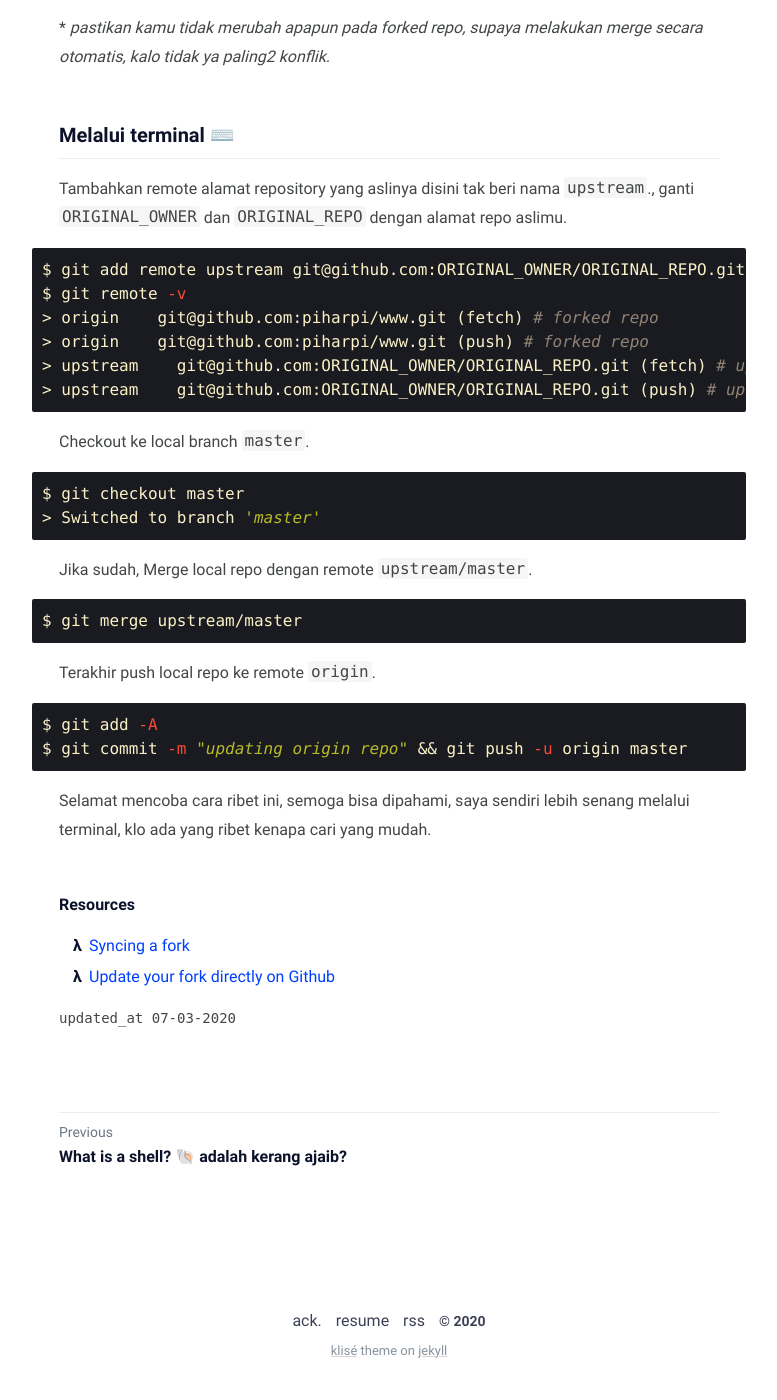
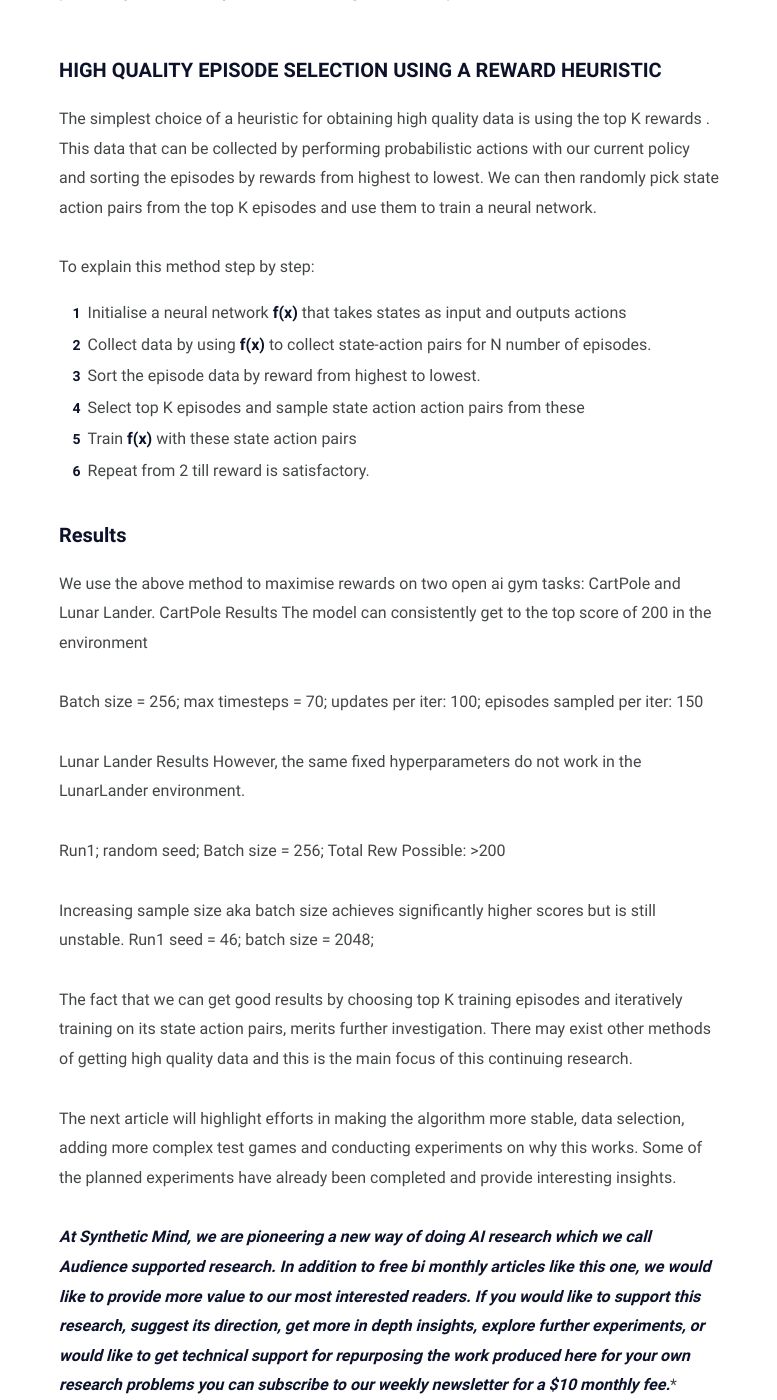
Before and after one commit to syntheticmindAI/syntheticmindAI.github.io, a Jekyll site: the page built from _posts/cara-memperbarui-fork-repository/2020-01-29-cara-memperbarui-fork-repository.md, in a window 1280 px wide and 1400 px high, scrolled down 1957 px. Shown: the whole window, without its empty margins (251-1028 px from the left). Built offline with Jekyll 4.4.1, drawn with Linux system fonts in a browser that asks for light colours; some web fonts are replaced; some of the changed text lies outside the part shown.

Commit message:
content update

````diff
--- a/_posts/cara-memperbarui-fork-repository/2020-01-29-cara-memperbarui-fork-repository.md
+++ b/_posts/cara-memperbarui-fork-repository/2020-01-29-cara-memperbarui-fork-repository.md
@@ -22,13 +22,21 @@ An example of this loss function is the policy gradient loss:
 
 
 <figure>
-<img src="{{ page.image }}" alt="ilustrasi repo yang mau diupdate">
-<figcaption>Fig 1. Gambaran ribetnya.</figcaption>
+<img src="loss.png" alt="policy gradient loss" >
+<figcaption>Fig 1. Policy gradient loss.</figcaption>
 </figure>
 
-Ada dua cara untuk memperbarui forked repository menggunakan web interface yang disediakan oleh github tapi ribet, atau melalui terminal yang lebih ribet lagi.
+As shown above to get the gradient we not only need the episode trajectories in the actions a(t), predicted by phi given a state s(t),  we also need to have Ø(t) which is a form of the reward function.
+Adding this  Ø(t) to our loss function can make the agent harder to train and introduces a host of new hyperparameters to tune.
+Although there have been a number of improvements to replace the Ø(t) function. A valid research question to ask is if we can remove the reward from our loss function and still have an agent perform actions that maximise reward.
 
-### HIGH QUALITY EPISODE SELECTION USING A REWARD HEURISTIC
+Imitation learning, where a set of human/expert demonstrations are used to train a policy has been successful in training robust game plating agents. But this method needs human/ expert demonstrations in the first place. This is an inefficient and low yield way of collecting data for training a policy.
+
+A better approach given the constraints, is to find a way that we can collect high quality data for supervised learning without using any kind of demonstrations.  We define high quality data as state action pairs that can be used to improve a suboptimal policy.
+In this first article in the series, we explore the use of the reward function to select high quality state action pairs for the model to train on. In this way we get rid of Ø(t) and also show that we can get promising results on toy tasks, while using a much simpler loss function.
+
+
+#### HIGH QUALITY EPISODE SELECTION USING A REWARD HEURISTIC
 
 The simplest choice of a heuristic for obtaining high quality data is using the top K rewards . This data that can be collected by performing probabilistic actions with our current policy and sorting the episodes by rewards from highest to lowest. We can then randomly pick state action pairs from the top K episodes and use them to train a neural network.
 
@@ -41,44 +49,38 @@ To explain this method step by step:
 6. Repeat from 2 till reward is satisfactory.
 
 
-\* _pastikan kamu tidak merubah apapun pada forked repo, supaya melakukan merge secara otomatis, kalo tidak ya paling2 konflik._
+#### Results
 
-### Melalui terminal ⌨️
+We use the above method to maximise rewards on two open ai gym tasks: CartPole and Lunar Lander.
+CartPole Results
+The model can consistently get to the top score of 200 in the environment
 
-Tambahkan remote alamat repository yang aslinya disini tak beri nama `upstream`., ganti `ORIGINAL_OWNER` dan `ORIGINAL_REPO` dengan alamat repo aslimu.
+Batch size = 256; max timesteps = 70; updates per iter: 100; episodes sampled per iter: 150
 
-```bash
-$ git add remote upstream git@github.com:ORIGINAL_OWNER/ORIGINAL_REPO.git
-$ git remote -v
-> origin    git@github.com:piharpi/www.git (fetch) # forked repo
-> origin    git@github.com:piharpi/www.git (push) # forked repo
-> upstream    git@github.com:ORIGINAL_OWNER/ORIGINAL_REPO.git (fetch) # upstream repo / original repo
-> upstream    git@github.com:ORIGINAL_OWNER/ORIGINAL_REPO.git (push) # upstream repo / original repo
-```
+Lunar Lander Results
+However, the same fixed hyperparameters do not work in the LunarLander environment.
 
-Checkout ke local branch `master`.
+Run1; random seed; Batch size = 256; Total Rew Possible: >200
 
-```bash
-$ git checkout master
-> Switched to branch 'master'
-```
 
-Jika sudah, Merge local repo dengan remote `upstream/master`.
 
-```bash
-$ git merge upstream/master
-```
 
-Terakhir push local repo ke remote `origin`.
 
-```bash
-$ git add -A
-$ git commit -m "updating origin repo" && git push -u origin master
-```
 
-Selamat mencoba cara ribet ini, semoga bisa dipahami, saya sendiri lebih senang melalui terminal, klo ada yang ribet kenapa cari yang mudah.
 
-##### Resources
+
+
+Increasing sample size aka batch size achieves significantly higher scores but is still unstable.
+Run1 seed = 46; batch size = 2048;
+
+The fact that we can get good results by choosing top K training episodes and iteratively training on its state action pairs, merits further investigation. There may exist other methods of getting high quality data and this is the main focus of this continuing research.
+
+The next article will highlight efforts in making the algorithm more stable, data selection, adding more complex test games and conducting experiments on why this works. Some of the planned experiments have already been completed and provide interesting insights.
+
+***At Synthetic Mind, we are pioneering a new way of doing AI research which we call Audience supported research. In addition to free bi monthly articles like this one, we would like to provide more value to our most interested readers. If you would like to support this research, suggest its direction,  get more in depth insights, explore further experiments, or would like to get technical support for repurposing the work produced here for your own research problems you can subscribe to our weekly newsletter for a $10 monthly fee.****
+
+
+#### References
 
 - [Syncing a fork](https://help.github.com/en/github/collaborating-with-issues-and-pull-requests/syncing-a-fork)
 - [Update your fork directly on Github](https://rick.cogley.info/post/update-your-forked-repository-directly-on-github/#top)
````
Also changed, not shown: other parts of _posts/cara-memperbarui-fork-repository/2020-01-29-cara-memperbarui-fork-repository.md (+1 -1 lines), _posts/cara-memperbarui-fork-repository/loss.png (added).
